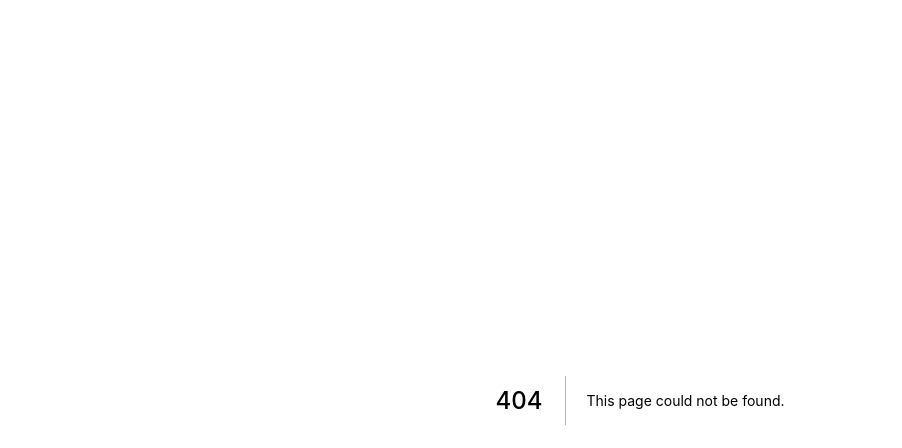
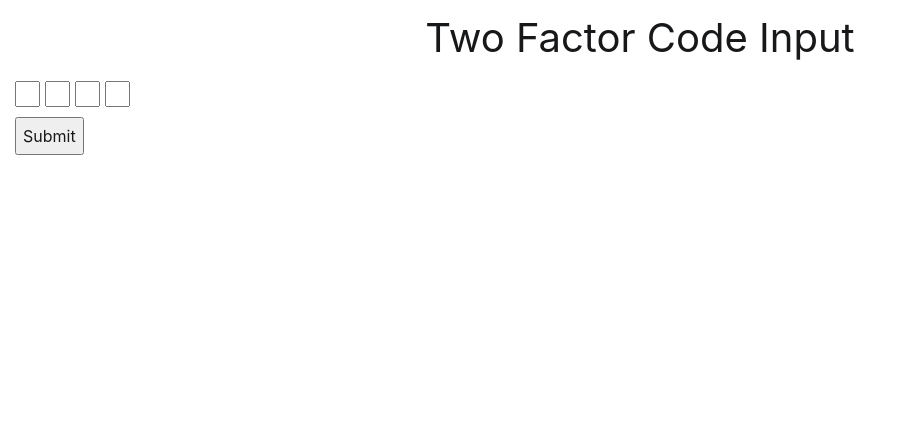
Before and after one commit to craig1123/frontend-eval, a Next.js app: page /two-factor-code in a window 1280 px wide. Before the commit this address had no page. Shown: the top 448 px of the page, without its empty margins (0-902 px from the left). Built offline with nearby package versions, Linux system fonts and the light colour scheme.

Commit message:
two factor code

```diff
--- /dev/null
+++ b/components/TwoFactor/index.tsx
@@ -0,0 +1,113 @@
+/* eslint-disable jsx-a11y/no-autofocus */
+import React, { useState } from 'react';
+/*
+Prompt https://frontendeval.com/questions/code-input
+Create a 4-digit security code input that allows you to enter a two-factor authorization code.
+Implement a form submission handler that calls a submitCode(code) function with the 4 digits as a concatenated string. Implement a submitCode function that validates the code given against a hardcoded 4-digit string.
+
+The inputs should be as usable as possible, specifically:
+1. Each field should allow only one digit between 0-9. Any other input should be rejected
+2.Entering a number in a field should advance the cursor to the next field, except in the case of the last field
+3. Pressing backspace at the beginning of a field (whether that field is populated or not) should focus the previous field and delete the input inside
+4. Very basic styling guidance:
+  * Inputs should be positioned next to one another
+  * Inputs should be roughly rectangular as pictured
+  * Submit button should be positioned below
+
+*/
+const inputs = [0, 1, 2, 3];
+const TwoFactor = () => {
+  const [code, setCode] = useState(() => ['', '', '', '']);
+  const [error, setError] = useState('');
+
+  const submitCode = (e) => {
+    e.preventDefault();
+
+    if (code.length < 4) {
+      setError('Need 4 digits to continue');
+    }
+
+    console.log('Submitted');
+  };
+
+  const handleInput = (i: number) => (e) => {
+    let { value } = e.target;
+
+    if (value.length > 1) {
+      value = value.charAt(0);
+    }
+
+    if (!/^[0-9]+$/.test(value)) {
+      value = '';
+    }
+
+    const mutableArr = [...code];
+    mutableArr[i] = value;
+    setCode(mutableArr);
+
+    if (!value) {
+      return;
+    }
+
+    const { form } = e.target;
+    if (form.elements[i + 1]) {
+      form.elements[i + 1].focus();
+    }
+    // QUESTION: should I submit when all 4 are present?
+  };
+
+  const handleBackSpace = (i: number) => (e) => {
+    if (e.key === 'Backspace') {
+      const mutableArr = [...code];
+      mutableArr[i] = '';
+      setCode(mutableArr);
+      const { form } = e.target;
+      if (form.elements[i - 1]) {
+        form.elements[i - 1].focus();
+      }
+    }
+  };
+
+  const handlePaste = (e) => {
+    // Stop data actually being pasted into div
+    e.stopPropagation();
+    e.preventDefault();
+
+    // Get pasted data via clipboard API
+    const { clipboardData } = e;
+    const pastedData = clipboardData.getData('Text');
+    if (pastedData.length !== 4 || Number.isNaN(parseInt(pastedData, 10))) {
+      return;
+    }
+    setCode(pastedData.split(''));
+    // QUESTION: should I submit?
+  };
+
+  return (
+    <>
+      <form onSubmit={submitCode}>
+        <div style={{ display: 'flex', marginBottom: 10 }}>
+          {inputs.map((input) => (
+            <input
+              type="text"
+              autoFocus={input === 0}
+              pattern="[0-9]{1}"
+              required
+              key={input}
+              value={code[input]}
+              style={{ marginRight: 5, width: 25 }}
+              name={`two-factor: ${input}`}
+              onChange={handleInput(input)}
+              onKeyUp={handleBackSpace(input)}
+              onPaste={handlePaste}
+            />
+          ))}
+        </div>
+        <button type="submit">Submit</button>
+      </form>
+      {error && <p role="alert">{error}</p>}
+    </>
+  );
+};
+
+export default TwoFactor;
--- a/pages/index.tsx
+++ b/pages/index.tsx
@@ -19,6 +19,9 @@ const Homepage = () => {
           <Link href="/modal-overlay">Modal Overlay</Link>
         </li>
         <li>
+          <Link href="/two-factor-code">Two-factor Code Input</Link>
+        </li>
+        <li>
           <a href="https://craig1123.github.io/snake/">Snake Game</a>
         </li>
         <li>
--- /dev/null
+++ b/pages/two-factor-code.tsx
@@ -0,0 +1,13 @@
+import React from 'react';
+import PageLayout from 'components/PageLayout';
+import TwoFactor from 'components/TwoFactor';
+
+const TwoFactorPage = () => {
+  return (
+    <PageLayout title="Two Factor Code Input">
+      <TwoFactor />
+    </PageLayout>
+  );
+};
+
+export default TwoFactorPage;
```
